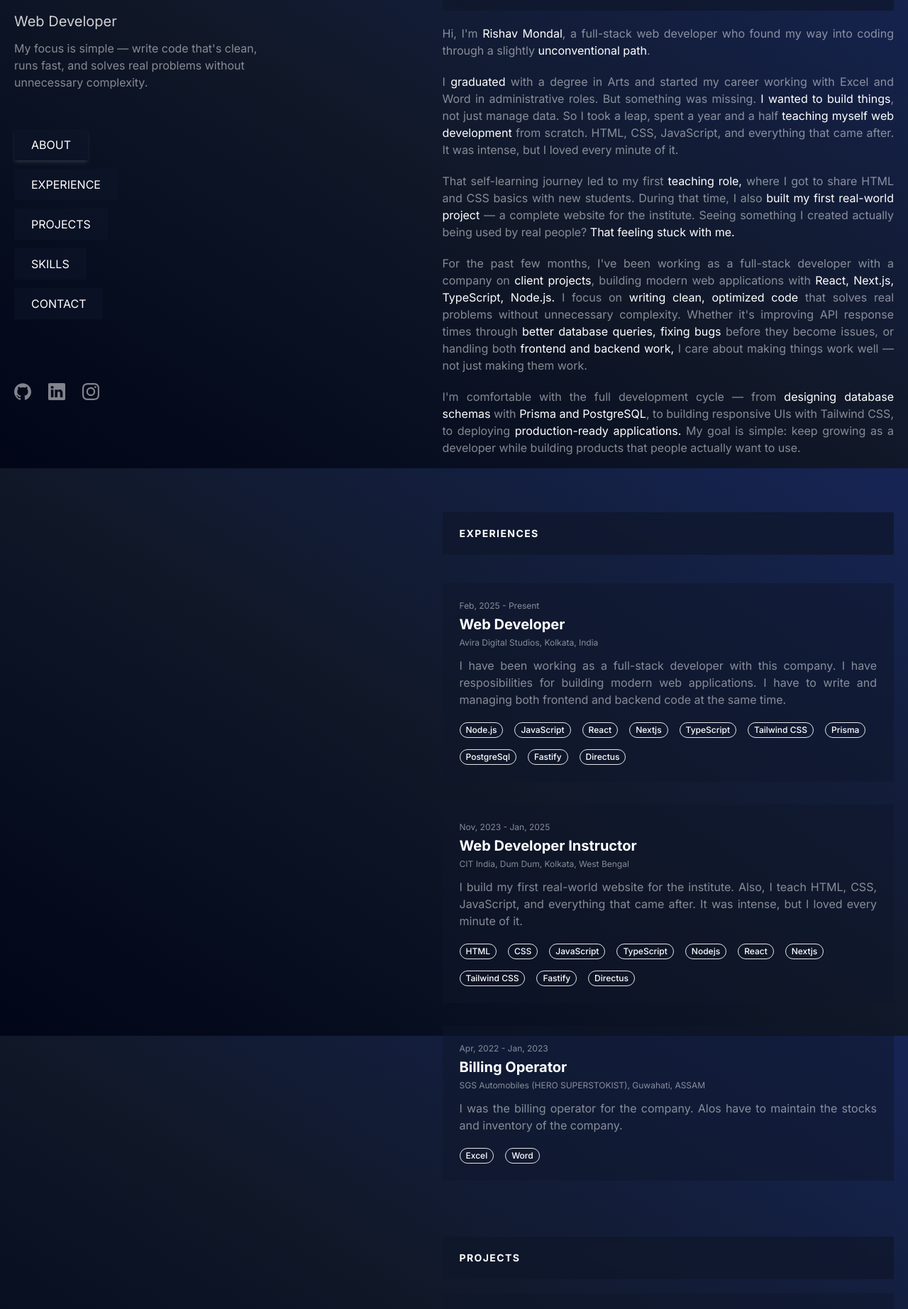
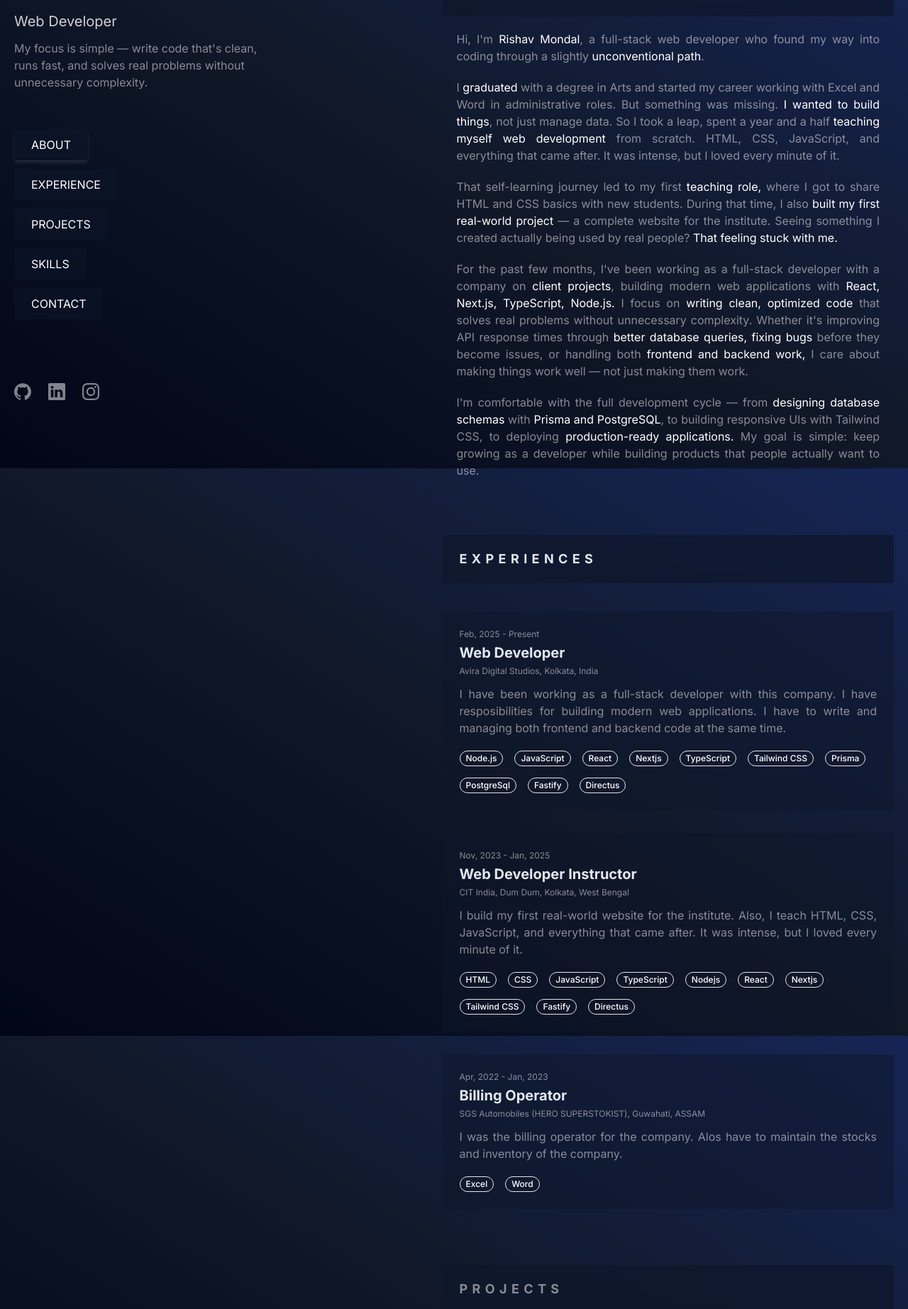
Before and after one commit to CallSignRishav/portfolio-v2, a Next.js app: page / in a window 1280 px wide. Shown: the part 140-1985 px from the top of the page at 71% size. Built offline with nearby package versions, Linux system fonts and the light colour scheme.

Commit message:
some css updated

```diff
--- a/src/components/AllSections.tsx
+++ b/src/components/AllSections.tsx
@@ -55,18 +55,18 @@ const AllSections = () => {
 				id="about"
 				className="min-h-[80dvh] space-y-5 text-justify">
 				<div className="sticky top-0 z-20 -mx-6 mb-4 w-screen bg-slate-900/75 px-6 py-5 backdrop-blur md:-mx-12 md:px-12 lg:sr-only lg:relative lg:top-auto lg:mx-auto lg:w-full lg:px-0 lg:py-0 lg:opacity-0">
-					<h2 className="text-sm font-bold tracking-widest text-slate-200 uppercase lg:sr-only">
+					<h2 className="text-sm font-bold tracking-[.4rem] text-slate-200 uppercase lg:sr-only">
 						ABOUT
 					</h2>
 				</div>
 
 				<div className="hidden bg-slate-900/75 px-6 py-5 backdrop-blur lg:block">
-					<h2 className="text-sm font-bold tracking-widest text-white uppercase">
+					<h2 className="text-lg font-bold tracking-[.4rem] text-slate-200 uppercase">
 						ABOUT
 					</h2>
 				</div>
 
-				<p className="text-white/50">
+				<p className="px-5 text-white/50">
 					Hi, I&apos;m{" "}
 					<span className="text-white">Rishav Mondal</span>, a
 					full-stack web developer who found my way into coding
@@ -74,7 +74,7 @@ const AllSections = () => {
 					<span className="text-white">unconventional path</span>.
 				</p>
 
-				<p className="text-white/50">
+				<p className="px-5 text-white/50">
 					I <span className="text-white">graduated</span> with a
 					degree in Arts and started my career working with Excel and
 					Word in administrative roles. But something was missing.{" "}
@@ -88,7 +88,7 @@ const AllSections = () => {
 					came after. It was intense, but I loved every minute of it.
 				</p>
 
-				<p className="text-white/50">
+				<p className="px-5 text-white/50">
 					That self-learning journey led to my first{" "}
 					<span className="text-white">teaching role,</span> where I
 					got to share HTML and CSS basics with new students. During
@@ -103,7 +103,7 @@ const AllSections = () => {
 					</span>
 				</p>
 
-				<p className="text-white/50">
+				<p className="px-5 text-white/50">
 					For the past few months, I&apos;ve been working as a
 					full-stack developer with a company on{" "}
 					<span className="text-white">client projects</span>,
@@ -128,7 +128,7 @@ const AllSections = () => {
 					work.
 				</p>
 
-				<p className="text-white/50">
+				<p className="px-5 text-white/50">
 					I&apos;m comfortable with the full development cycle — from{" "}
 					<span className="text-white">
 						designing database schemas
@@ -148,13 +148,13 @@ const AllSections = () => {
 				className="min-h-[80dvh] space-y-10 text-justify"
 				id="experience">
 				<div className="sticky top-0 z-20 -mx-6 mb-4 w-screen bg-slate-900/75 px-6 py-5 backdrop-blur md:-mx-12 md:px-12 lg:sr-only lg:relative lg:top-auto lg:mx-auto lg:w-full lg:px-0 lg:py-0 lg:opacity-0">
-					<h2 className="text-sm font-bold tracking-widest text-slate-200 uppercase lg:sr-only">
+					<h2 className="text-sm font-bold tracking-[.4rem] text-slate-200 uppercase lg:sr-only">
 						EXPERIENCES
 					</h2>
 				</div>
 
 				<div className="hidden bg-slate-900/75 px-6 py-5 backdrop-blur lg:block">
-					<h2 className="text-sm font-bold tracking-widest text-white uppercase">
+					<h2 className="text-lg font-bold tracking-[.4rem] text-slate-200 uppercase">
 						Experiences
 					</h2>
 				</div>
@@ -179,13 +179,13 @@ const AllSections = () => {
 				className="min-h-[80dvh] space-y-5 text-justify"
 				id="projects">
 				<div className="sticky top-0 z-20 -mx-6 mb-4 w-screen bg-slate-900/75 px-6 py-5 backdrop-blur md:-mx-12 md:px-12 lg:sr-only lg:relative lg:top-auto lg:mx-auto lg:w-full lg:px-0 lg:py-0 lg:opacity-0">
-					<h2 className="text-sm font-bold tracking-widest text-slate-200 uppercase lg:sr-only">
+					<h2 className="text-sm font-bold tracking-[.4rem] text-slate-200 uppercase lg:sr-only">
 						PROJECTS
 					</h2>
 				</div>
 
 				<div className="hidden bg-slate-900/75 px-6 py-5 backdrop-blur lg:block">
-					<h2 className="text-sm font-bold tracking-widest text-white uppercase">
+					<h2 className="text-lg font-bold tracking-[.4rem] text-white/50 uppercase">
 						Projects
 					</h2>
 				</div>
@@ -208,13 +208,13 @@ const AllSections = () => {
 				className="min-h-[80dvh] space-y-5 text-justify"
 				id="skills">
 				<div className="sticky top-0 z-20 -mx-6 mb-4 w-screen bg-slate-900/75 px-6 py-5 backdrop-blur md:-mx-12 md:px-12 lg:sr-only lg:relative lg:top-auto lg:mx-auto lg:w-full lg:px-0 lg:py-0 lg:opacity-0">
-					<h2 className="text-sm font-bold tracking-widest text-slate-200 uppercase lg:sr-only">
+					<h2 className="text-sm font-bold tracking-[.4rem] text-slate-200 uppercase lg:sr-only">
 						SKILLS
 					</h2>
 				</div>
 
 				<div className="hidden bg-slate-900/75 px-6 py-5 backdrop-blur lg:block">
-					<h2 className="text-sm font-bold tracking-widest text-white uppercase">
+					<h2 className="text-lg font-bold tracking-[.4rem] text-white uppercase">
 						Skills
 					</h2>
 				</div>
@@ -254,13 +254,13 @@ const AllSections = () => {
 				className="min-h-[80dvh] space-y-5 text-justify"
 				id="contact">
 				<div className="sticky top-0 z-20 -mx-6 mb-4 w-screen bg-slate-900/75 px-6 py-5 backdrop-blur md:-mx-12 md:px-12 lg:sr-only lg:relative lg:top-auto lg:mx-auto lg:w-full lg:px-0 lg:py-0 lg:opacity-0">
-					<h2 className="text-sm font-bold tracking-widest text-slate-200 uppercase lg:sr-only">
+					<h2 className="text-sm font-bold tracking-[.4rem] text-slate-200 uppercase lg:sr-only">
 						CONTACT
 					</h2>
 				</div>
 
 				<div className="hidden bg-slate-900/75 px-6 py-5 backdrop-blur lg:block">
-					<h2 className="text-sm font-bold tracking-widest text-white uppercase">
+					<h2 className="text-lg font-bold tracking-[.4rem] text-white uppercase">
 						Contact
 					</h2>
 				</div>
--- a/src/components/ExperienceCard.tsx
+++ b/src/components/ExperienceCard.tsx
@@ -23,7 +23,7 @@ const ExperienceCard = ({
 					<div className="flex flex-col items-start justify-center gap-1">
 						<p className="text-xs text-white/50">{startDate}</p>
 
-						<h2 className="text-xl font-bold text-white">
+						<h2 className="text-xl font-bold text-slate-200">
 							{position}
 						</h2>
 					</div>
--- a/src/components/ProjectCard.tsx
+++ b/src/components/ProjectCard.tsx
@@ -27,7 +27,7 @@ const ProjectCard = ({
 						href={url}
 						target="_blank"
 						className="grid grid-cols-5 place-items-start">
-						<div className="col-span-2 flex items-center justify-center">
+						<div className="col-span-5 flex items-center justify-center lg:col-span-2">
 							<Image
 								src={image}
 								alt={`${name} image`}
@@ -37,13 +37,11 @@ const ProjectCard = ({
 							/>
 						</div>
 
-						<div className="col-span-3 space-y-1.5 pl-5">
-							<div className="flex items-center gap-3">
-								<h2 className="text-xl font-bold text-white">
-									{name}
-								</h2>
+						<div className="col-span-5 space-y-1.5 pt-5 lg:col-span-3 lg:pt-0 lg:pl-5">
+							<div className="flex items-center gap-3 text-slate-200">
+								<h2 className="text-xl font-bold">{name}</h2>
 
-								<ExternalLink className="size-5 text-white" />
+								<ExternalLink className="size-5" />
 							</div>
 
 							<p className="text-base text-white/50">
```
